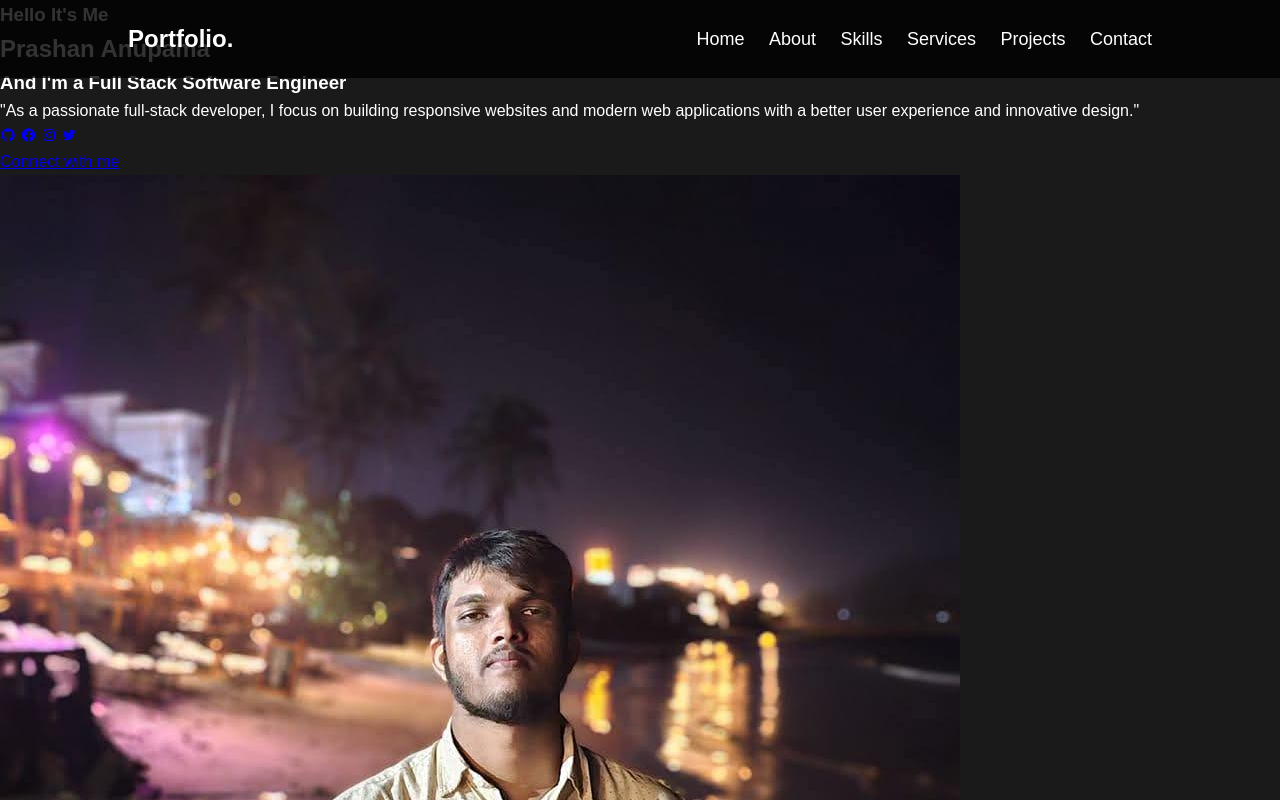
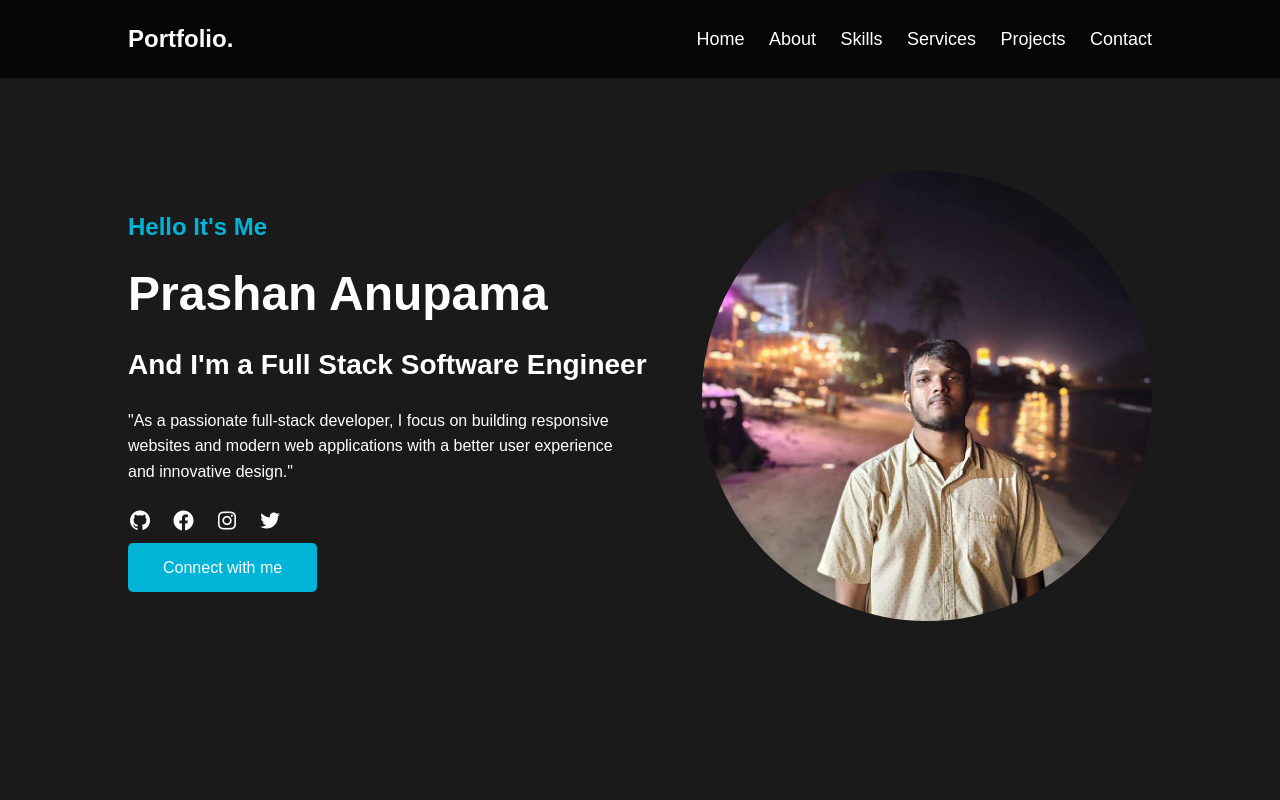
Before and after one commit to prashan7070/my-portfolio, a plain HTML site: page index.html in a window 1280 px wide. Shown: the top 800 px of the page. Drawn offline with nearby package versions, Linux system fonts and the light colour scheme.

Commit message:
home styles added

```diff
--- a/Stylesheet/Style.css
+++ b/Stylesheet/Style.css
@@ -43,3 +43,73 @@ body {
 .navbar a:hover {
     color: #00b4d8;
 }
+
+
+/* Home Section Styles */
+#home {
+    height: 100vh;
+    display: flex;
+    justify-content: space-between;
+    align-items: center;
+    padding: 0 10%;
+}
+
+.home-content h3 {
+    font-size: 24px;
+    color: #00b4d8;
+}
+
+.home-content h2 {
+    font-size: 48px;
+    margin: 10px 0;
+}
+
+.home-content h3:nth-child(3) {
+    font-size: 28px;
+    color: #ffffff;
+}
+
+.home-content p {
+    font-size: 16px;
+    margin: 20px 0;
+    max-width: 500px;
+}
+
+.social-icons a {
+    color: #ffffff;
+    font-size: 24px;
+    margin-right: 15px;
+    transition: color 0.3s ease;
+}
+
+.social-icons a:hover {
+    color: #00b4d8;
+}
+
+.btn {
+    display: inline-block;
+    padding: 12px 35px;
+    background: #00b4d8;
+    color: #ffffff;
+    text-decoration: none;
+    border-radius: 5px;
+    font-size: 16px;
+    transition: background 0.3s ease;
+}
+
+.btn:hover {
+    background: #0095b6;
+}
+
+.home-img img {
+    width: 450px;
+    height: 450px;
+    border-radius: 50%;
+    object-fit: cover;
+    transition: transform 0.3s ease, box-shadow 0.3s ease;
+}
+
+.home-img img:hover {
+    transform: scale(1.1);
+    box-shadow: 0 10px 20px rgba(0, 180, 216, 0.5);
+}
```
